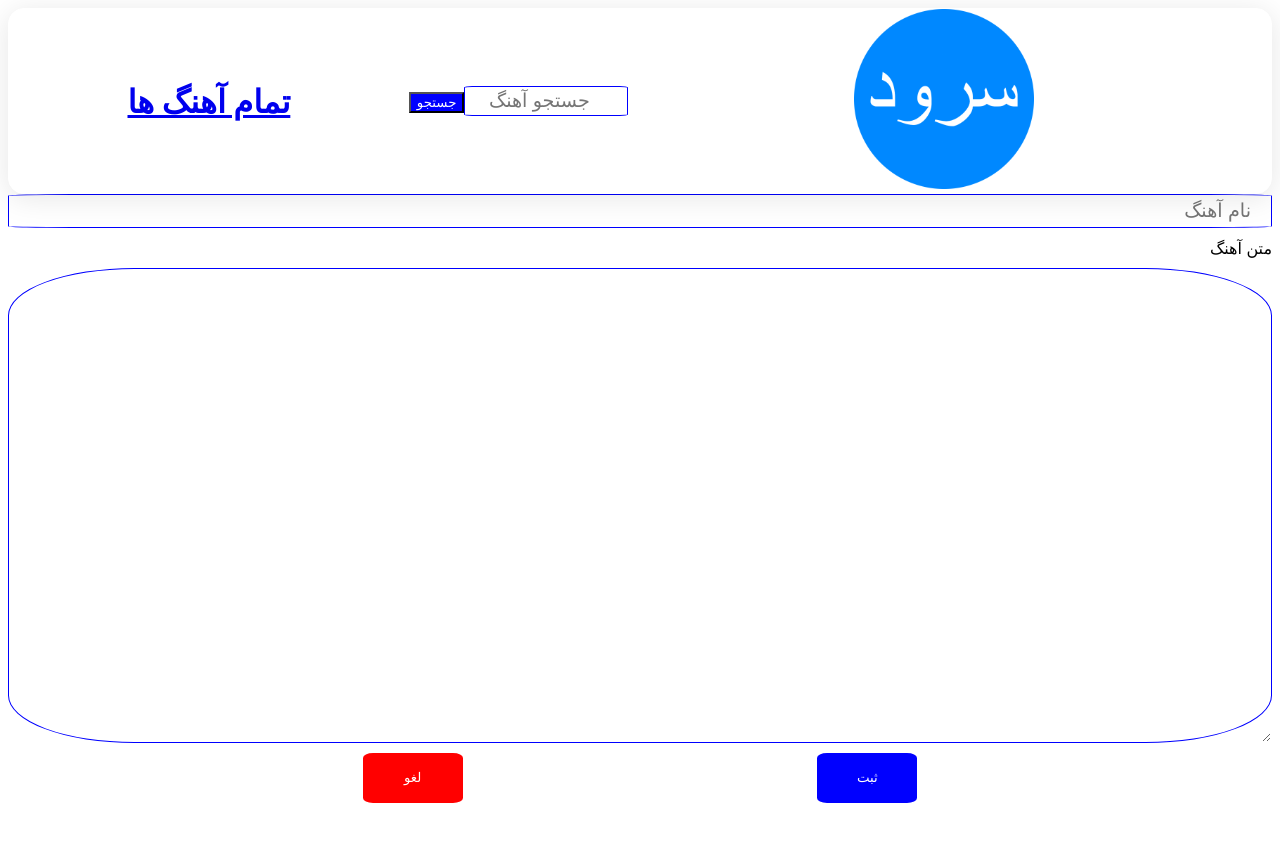
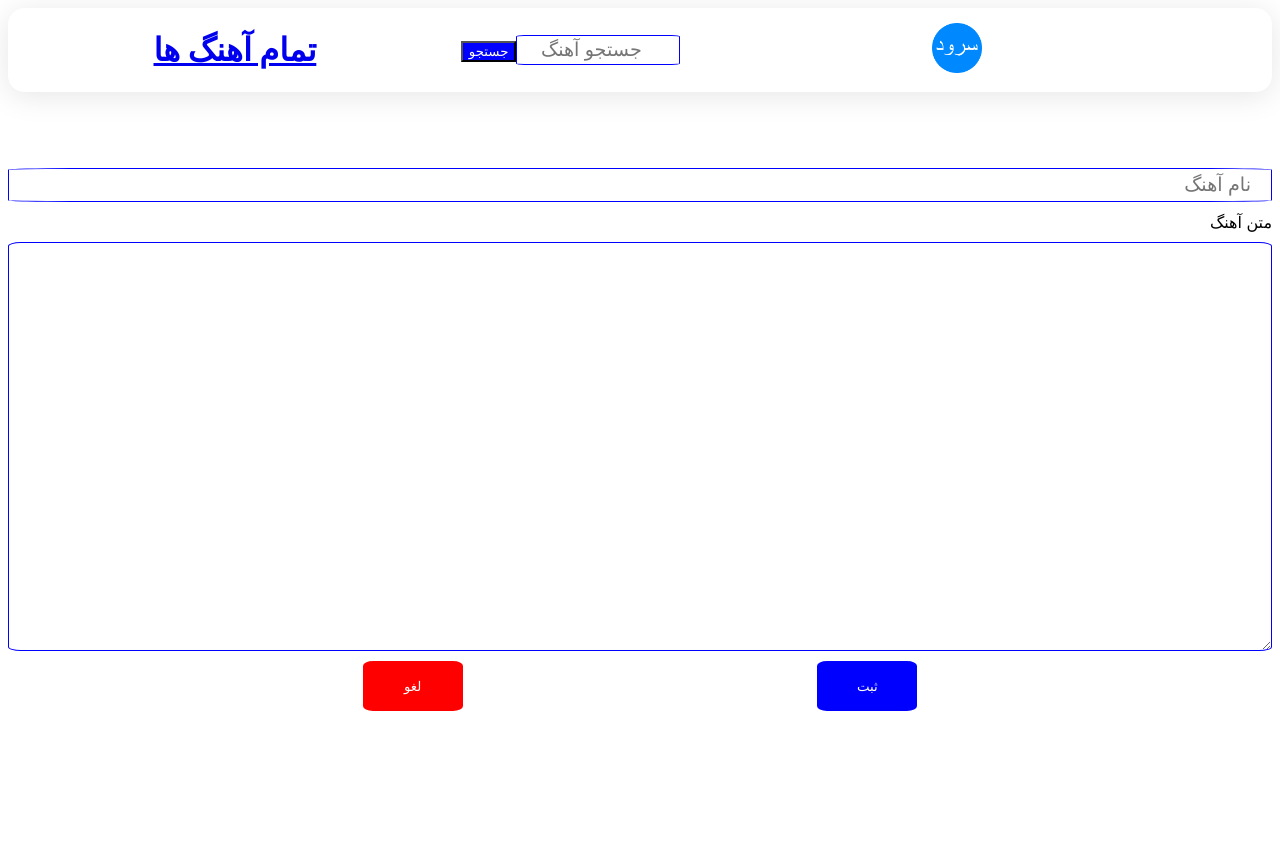
Before and after one commit to SamimAzimi/Surod, a Next.js app: page / in a window 1280 px wide. Shown: the top 842 px of the page. After the commit the page ends 816 px from the top, so only its background shows below. Built offline with nearby package versions, Linux system fonts and the light colour scheme.

Commit message:
Sat, Feb 24, 2024, 5:16 AM +02:00

```diff
--- a/src/app/globals.css
+++ b/src/app/globals.css
@@ -38,8 +38,8 @@
     height: 100%;
 }
 .logoContainer > img {
-    width: 100%;
-    height: 100%;
+    width: 50px;
+    height: 50px;
 }
 .searchbar, .titleSong , .lyrics{
 
@@ -80,7 +80,7 @@ form {
 }
 
 .lyrics {
-    border-radius:10% 10% 10% 10% / 10% 10% 10% 10% ;
+    border-radius:1% 1% 1% 1% / 1% 1% 1% 1% ;
     min-height:70%;
 }
 .btnGroup {
```
